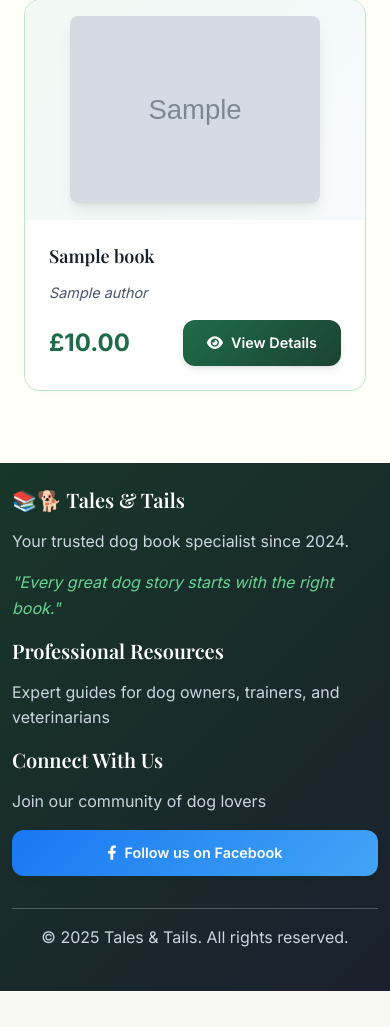
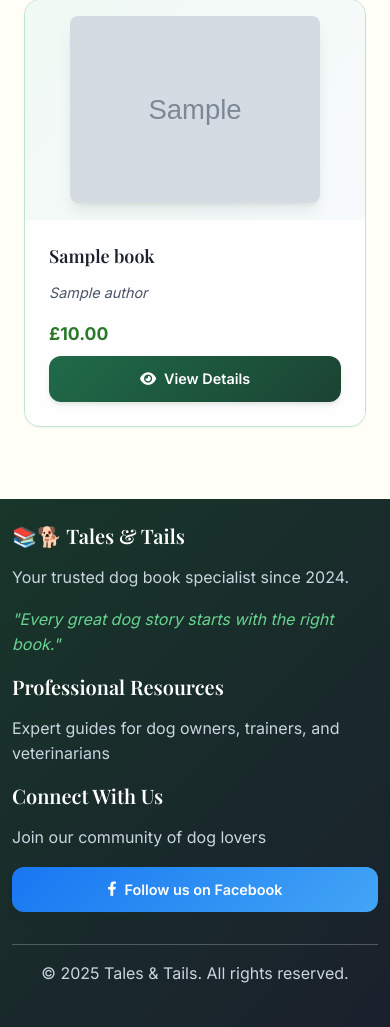
Before and after one commit to Nickflanagn24/bookstore, a Django app: page /books/ in a window 390 px wide. Shown: the part 268-1295 px from the top of the page. Before the commit the page ends 1259 px from the top, so only its background shows below. Run offline with Django 4.2, Linux system fonts and the light colour scheme; tables that the repository leaves empty hold one stand-in row (values such as "Sample post"); grey boxes marked "Sample" are stand-in pictures; parts of the project's set-up code (start-up, migrations or seed data) failed here and were passed over.

Commit message:
Fix responsive book card layout in book_list.html

```diff
--- a/books/templates/books/book_list.html
+++ b/books/templates/books/book_list.html
@@ -1,8 +1,46 @@
 {% extends 'base.html' %}
 {% load static %}
 
-{% block title %}All Books - Tales & Tails{% endblock %}
-{% block meta_description %}Browse our complete collection of professional dog books. Training guides, health resources, breed information, and expert veterinary texts.{% endblock %}
+{% block title %}All Books - Tales & Tails
+<style>
+.price-button-stack {
+    display: flex;
+    flex-direction: column;
+    gap: 8px;
+}
+
+.price-button-stack .price {
+    font-weight: bold;
+    color: #2B7A2B;
+    font-size: 1.1rem;
+}
+
+.price-button-stack .btn {
+    width: 100%;
+}
+</style>
+
+{% endblock %}
+{% block meta_description %}Browse our complete collection of professional dog books. Training guides, health resources, breed information, and expert veterinary texts.
+<style>
+.price-button-stack {
+    display: flex;
+    flex-direction: column;
+    gap: 8px;
+}
+
+.price-button-stack .price {
+    font-weight: bold;
+    color: #2B7A2B;
+    font-size: 1.1rem;
+}
+
+.price-button-stack .btn {
+    width: 100%;
+}
+</style>
+
+{% endblock %}
 
 {% block content %}
 <div class="container">
@@ -29,7 +67,7 @@
                 <div class="card-body">
                     <h6 class="book-title">{{ book.title|truncatechars:50 }}</h6>
                     <p class="book-author">{{ book.authors_list|truncatechars:30 }}</p>
-                    <div class="d-flex justify-content-between align-items-center">
+                    <div class="price-button-stack">
                         <span class="price">{{ book.display_price }}</span>
                         <a href="{{ book.get_absolute_url }}" class="btn btn-primary"><i class="fas fa-eye me-2"></i>View Details</a>
                     </div>
@@ -48,4 +86,23 @@
         {% endfor %}
     </div>
 </div>
+
+<style>
+.price-button-stack {
+    display: flex;
+    flex-direction: column;
+    gap: 8px;
+}
+
+.price-button-stack .price {
+    font-weight: bold;
+    color: #2B7A2B;
+    font-size: 1.1rem;
+}
+
+.price-button-stack .btn {
+    width: 100%;
+}
+</style>
+
 {% endblock %}
```
